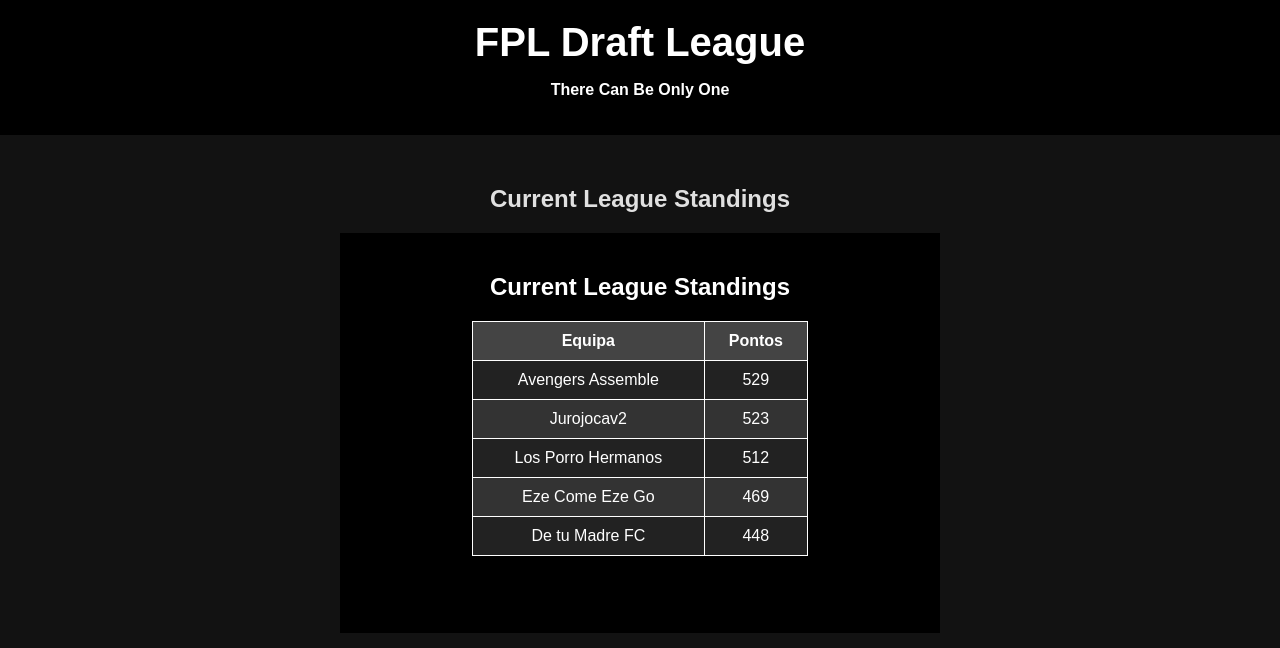
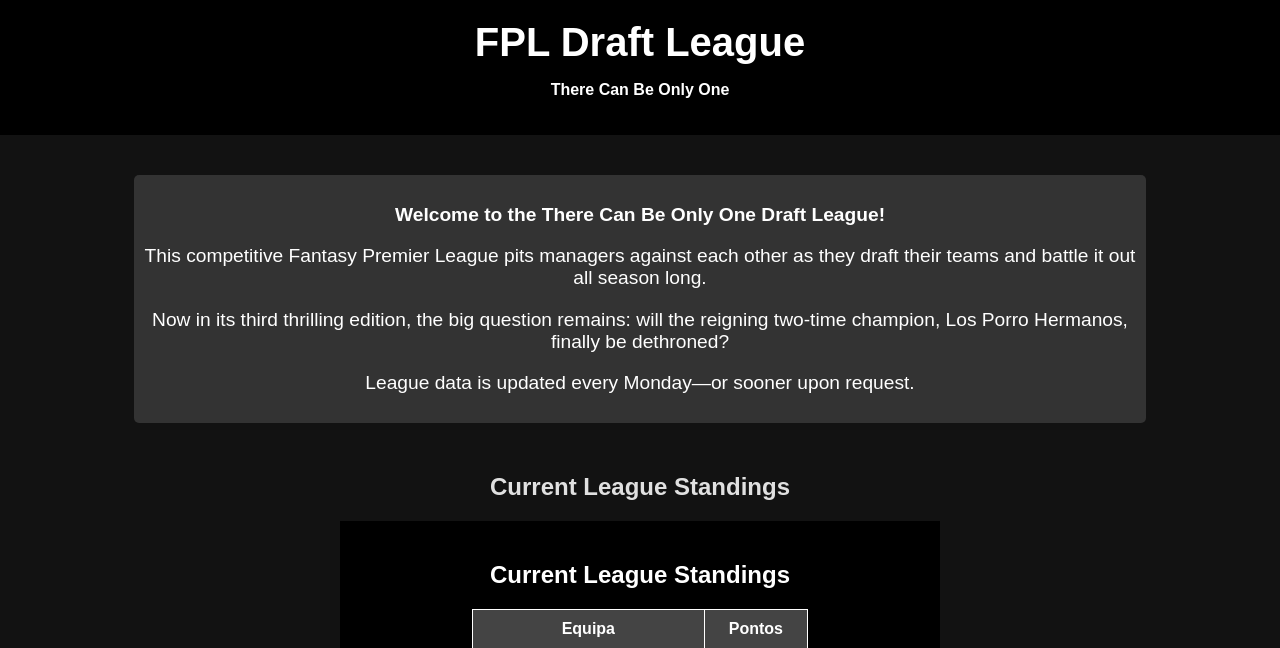
Before and after one commit to ldnm99/draft_fpl, a plain HTML site: page docs/index.html in a window 1280 px wide. Shown: the top 648 px of the page. Drawn offline with Linux system fonts and the light colour scheme.

Commit message:
added text to the html

```diff
--- a/docs/index.html
+++ b/docs/index.html
@@ -67,6 +67,15 @@
             bottom: 0;
             width: 100%;
         }
+        .welcome-text {
+            font-size: 1.2em;
+            margin: 20px 0;
+            padding: 10px;
+            background-color: #333333;
+            border-radius: 5px;
+            display: inline-block;
+            max-width: 80%;
+        }
     </style>
 </head>
 <body>
@@ -75,6 +84,14 @@
         <p><strong>There Can Be Only One</strong></p>
     </header>
     <div class="container">
+        <!-- Welcome text section -->
+        <section class="welcome-text">
+            <p><strong>Welcome to the There Can Be Only One Draft League!</strong></p>
+            <p>This competitive Fantasy Premier League pits managers against each other as they draft their teams and battle it out all season long.</p>
+            <p>Now in its third thrilling edition, the big question remains: will the reigning two-time champion, Los Porro Hermanos, finally be dethroned?</p>
+            <p>League data is updated every Monday—or sooner upon request.</p>
+        </section>
+
         <section class="standings-section">
             <h2>Current League Standings</h2>
             <iframe src="Graphs/league_standings.html" width="600" height="400" frameborder="0"></iframe>
```
